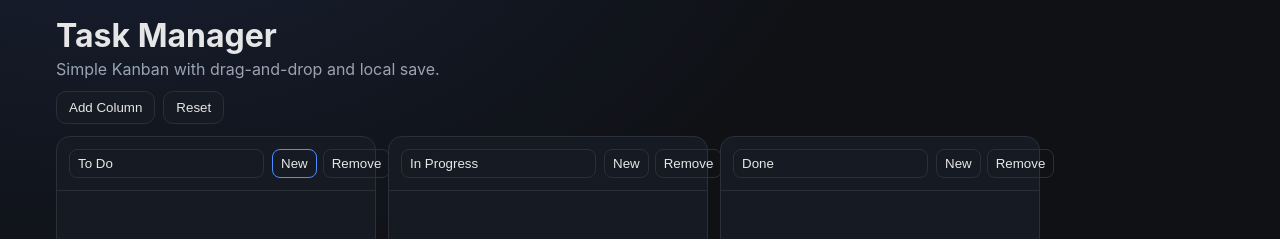
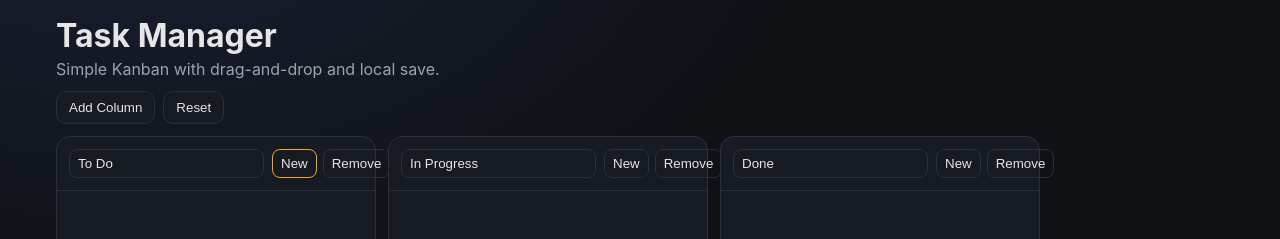
Before and after one commit to achiappone/task-manager-lite, a React (Vite) app: page / in a window 1280 px wide. In both pictures the pointer is over the button 294 px from the left and 163 px from the top of the page. Shown: the top 239 px of the page. Built offline with nearby package versions, Linux system fonts and the light colour scheme.

Commit message:
updatesd styles for other hovers to orange

```diff
--- a/src/styles.css
+++ b/src/styles.css
@@ -77,7 +77,7 @@ body {
   border-radius: 8px;
   cursor: pointer;
 }
-.column-actions button:hover { border-color: var(--accent); }
+.column-actions button:hover { border-color: orange; }
 
 .column-body {
   padding: 10px;
@@ -105,7 +105,7 @@ body {
   cursor: pointer;
   font-size: 0.85rem;
 }
-.task-actions button:hover { border-color: var(--accent); }
+.task-actions button:hover { border-color: orange; }
 
 .board-meta {
   margin-top: 10px;
```
